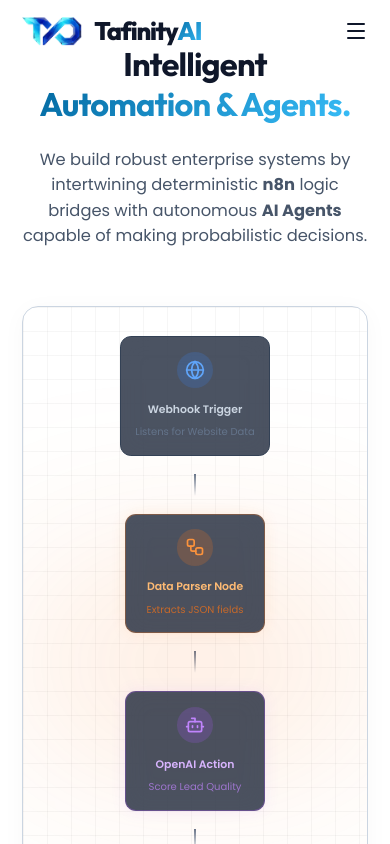
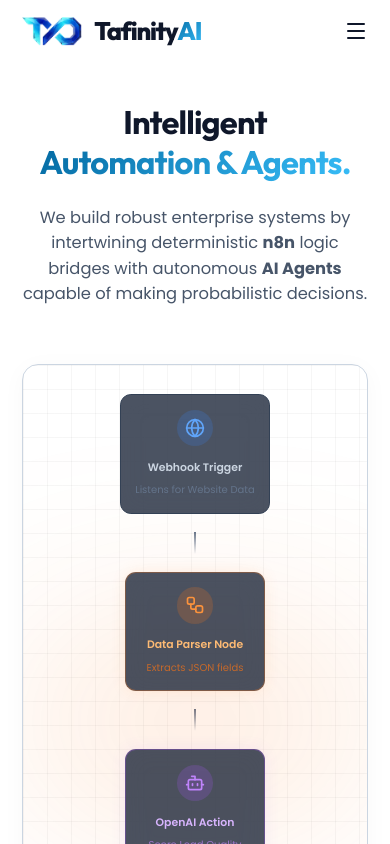
Before and after one commit to TafinityAI-LLP/tai, a React (Vite) app: page /automation in a window 390 px wide. Shown: the top 844 px of the page. Built offline with nearby package versions, Linux system fonts and the light colour scheme.

Commit message:
fix: increase top padding for mobile view on Automation and Careers pages to prevent navbar overlap

```diff
--- a/src/pages/Automation.jsx
+++ b/src/pages/Automation.jsx
@@ -221,7 +221,7 @@
       initial={{ opacity: 0 }} animate={{ opacity: 1 }} exit={{ opacity: 0 }}
       className="w-full bg-[--bg-primary] min-h-screen text-[--text-primary]"
     >
-      <div className="container" style={{ paddingTop: 'clamp(3rem, 6vw, 6rem)', paddingBottom: 'clamp(3rem, 6vw, 6rem)' }}>
+      <div className="container" style={{ paddingTop: 'clamp(7rem, 10vw, 9rem)', paddingBottom: 'clamp(3rem, 6vw, 6rem)' }}>
         {/* Hero Headers */}
         <div className="text-center max-w-4xl mx-auto mb-16 lg:mb-24">
           <motion.h1
--- a/src/pages/Careers.jsx
+++ b/src/pages/Careers.jsx
@@ -83,7 +83,7 @@
       initial={{ opacity: 0 }} animate={{ opacity: 1 }} exit={{ opacity: 0 }}
       className="w-full bg-[--bg-primary] min-h-screen text-[--text-primary]"
     >
-      <div className="container" style={{ paddingTop: 'clamp(3rem, 6vw, 6rem)', paddingBottom: 'clamp(3rem, 6vw, 6rem)' }}>
+      <div className="container" style={{ paddingTop: 'clamp(7rem, 10vw, 9rem)', paddingBottom: 'clamp(3rem, 6vw, 6rem)' }}>
 
         {/* Hero Section */}
         <div className="text-center max-w-4xl mx-auto mb-16 relative">
```
